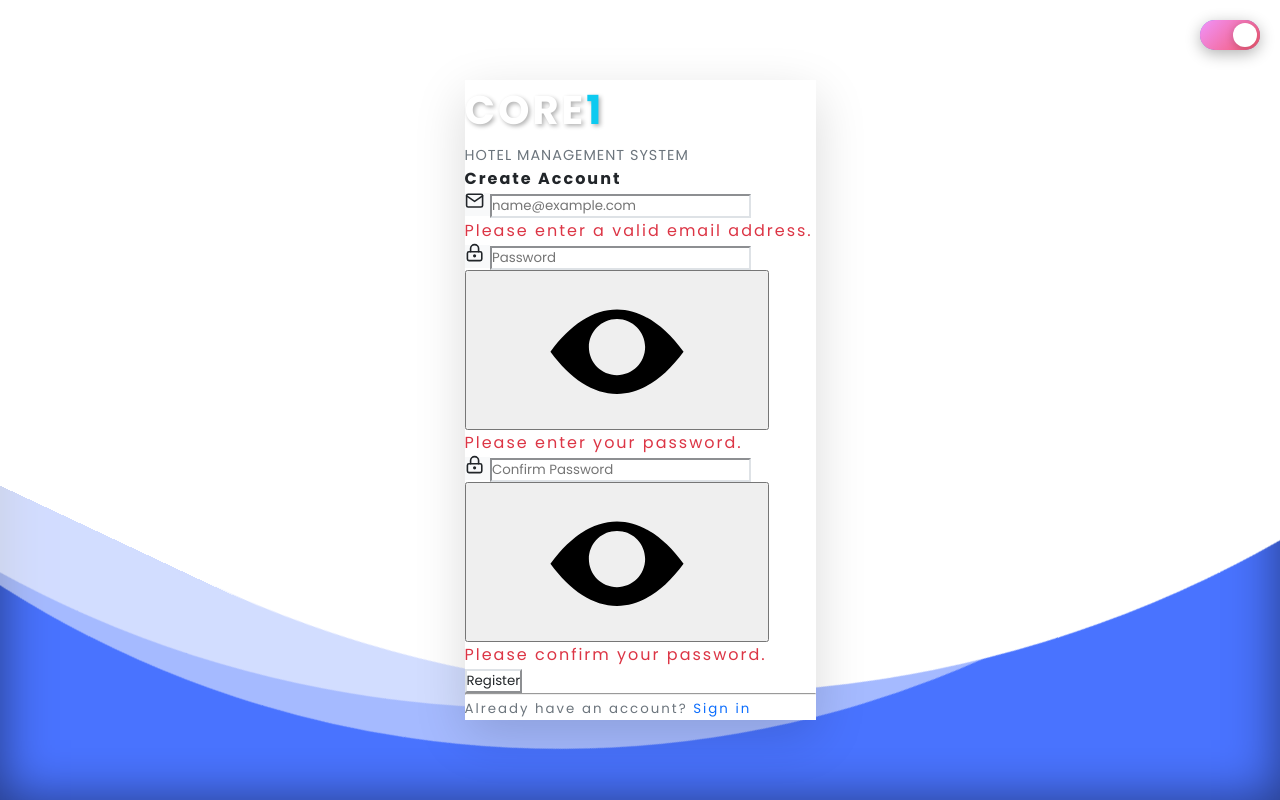
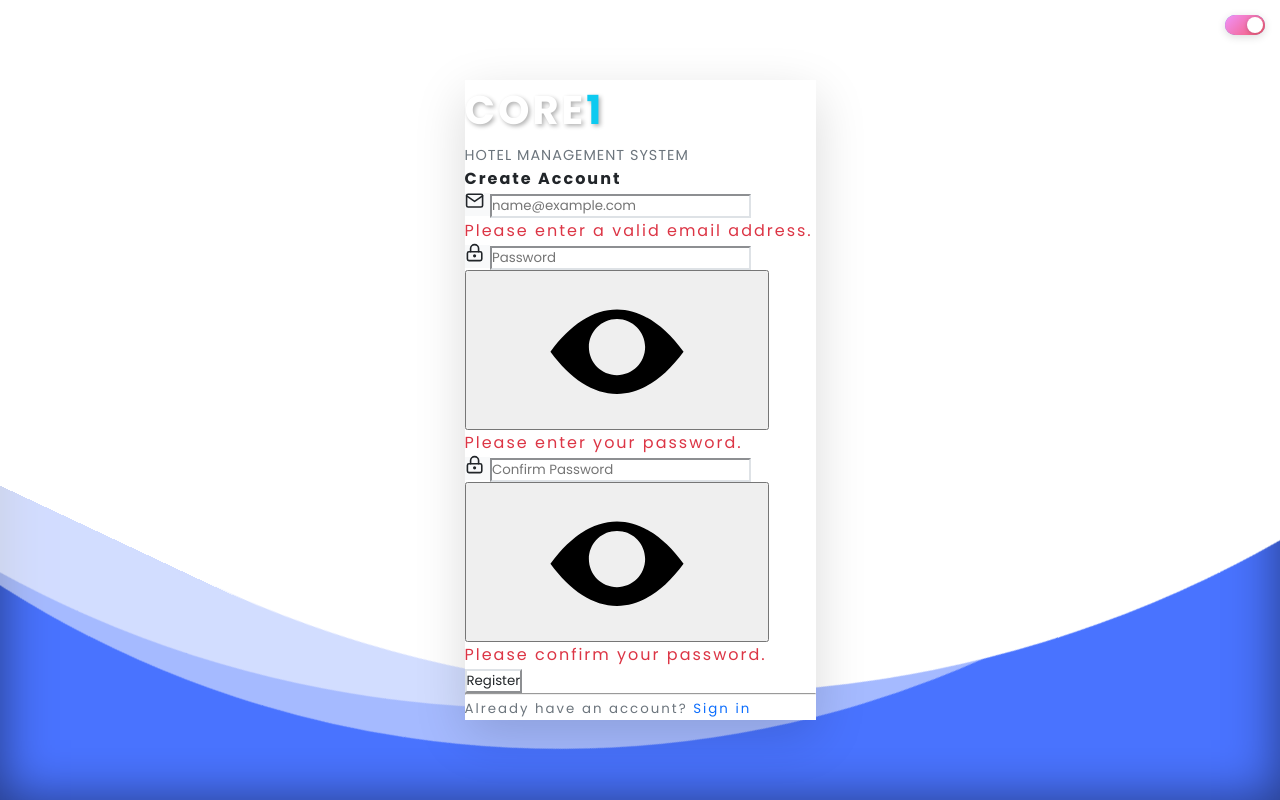
Before and after one commit to sol120415/hmscore1, a PHP site: page /register.php in a window 1280 px wide. Run offline with PHP 8.4, Linux system fonts and the light colour scheme; some libraries are stand-ins or nearby versions.

Commit message:
feat(theme): Resize toggle button to be smaller and less intrusive
- Reduce toggle size from 60x30px to 40x20px
- Lower z-index from 9999 to 1000 for less interference
- Reduce opacity to 0.8 for subtle presence
- Adjust sliding indicator from 24px to 16px
- Scale down icon size from 16px to 12px
- Reduce hover effects for gentler interaction
- Update transform values for smaller dimensions
- Maintain functionality while being less intrusive

```diff
--- a/css/theme-system.css
+++ b/css/theme-system.css
@@ -58,23 +58,23 @@
 /* Modern Theme Toggle Button */
 .theme-toggle {
   position: fixed !important;
-  top: 20px !important;
-  right: 20px !important;
-  z-index: 9999 !important;
+  top: 15px !important;
+  right: 15px !important;
+  z-index: 1000 !important;
   background: linear-gradient(135deg, #667eea 0%, #764ba2 100%);
   border: none;
-  border-radius: 25px;
-  width: 60px;
-  height: 30px;
+  border-radius: 15px;
+  width: 40px;
+  height: 20px;
   display: flex !important;
   align-items: center;
   justify-content: center;
   cursor: pointer;
-  transition: all 0.4s cubic-bezier(0.4, 0, 0.2, 1);
-  box-shadow: 0 4px 15px rgba(0, 0, 0, 0.3);
+  transition: all 0.3s ease;
+  box-shadow: 0 2px 8px rgba(0, 0, 0, 0.15);
   overflow: hidden;
   position: relative;
-  opacity: 1 !important;
+  opacity: 0.8 !important;
   visibility: visible !important;
 }
 
@@ -91,16 +91,17 @@
 }
 
 .theme-toggle:hover {
-  transform: scale(1.05);
-  box-shadow: 0 6px 25px rgba(0, 0, 0, 0.3);
+  transform: scale(1.02);
+  box-shadow: 0 3px 12px rgba(0, 0, 0, 0.2);
+  opacity: 1 !important;
 }
 
 .theme-toggle-icon {
   position: relative;
   z-index: 2;
-  font-size: 16px;
+  font-size: 12px;
   color: white;
-  transition: all 0.4s cubic-bezier(0.4, 0, 0.2, 1);
+  transition: all 0.3s ease;
   transform: translateX(0);
 }
 
@@ -108,19 +109,19 @@
 .theme-toggle::after {
   content: '';
   position: absolute;
-  top: 3px;
-  left: 3px;
-  width: 24px;
-  height: 24px;
+  top: 2px;
+  left: 2px;
+  width: 16px;
+  height: 16px;
   background: white;
   border-radius: 50%;
-  transition: all 0.4s cubic-bezier(0.4, 0, 0.2, 1);
-  box-shadow: 0 2px 8px rgba(0, 0, 0, 0.2);
+  transition: all 0.3s ease;
+  box-shadow: 0 1px 4px rgba(0, 0, 0, 0.2);
 }
 
 /* Light mode toggle state */
 [data-theme="light"] .theme-toggle::after {
-  transform: translateX(30px);
+  transform: translateX(20px);
 }
 
 [data-theme="light"] .theme-toggle::before {
@@ -128,7 +129,7 @@
 }
 
 [data-theme="light"] .theme-toggle-icon {
-  transform: translateX(-10px);
+  transform: translateX(-8px);
 }
 
 /* Dark mode toggle state */
@@ -141,7 +142,7 @@
 }
 
 [data-theme="dark"] .theme-toggle-icon {
-  transform: translateX(10px);
+  transform: translateX(8px);
 }
 
 /* Ensure toggle is always visible and accessible */
```
